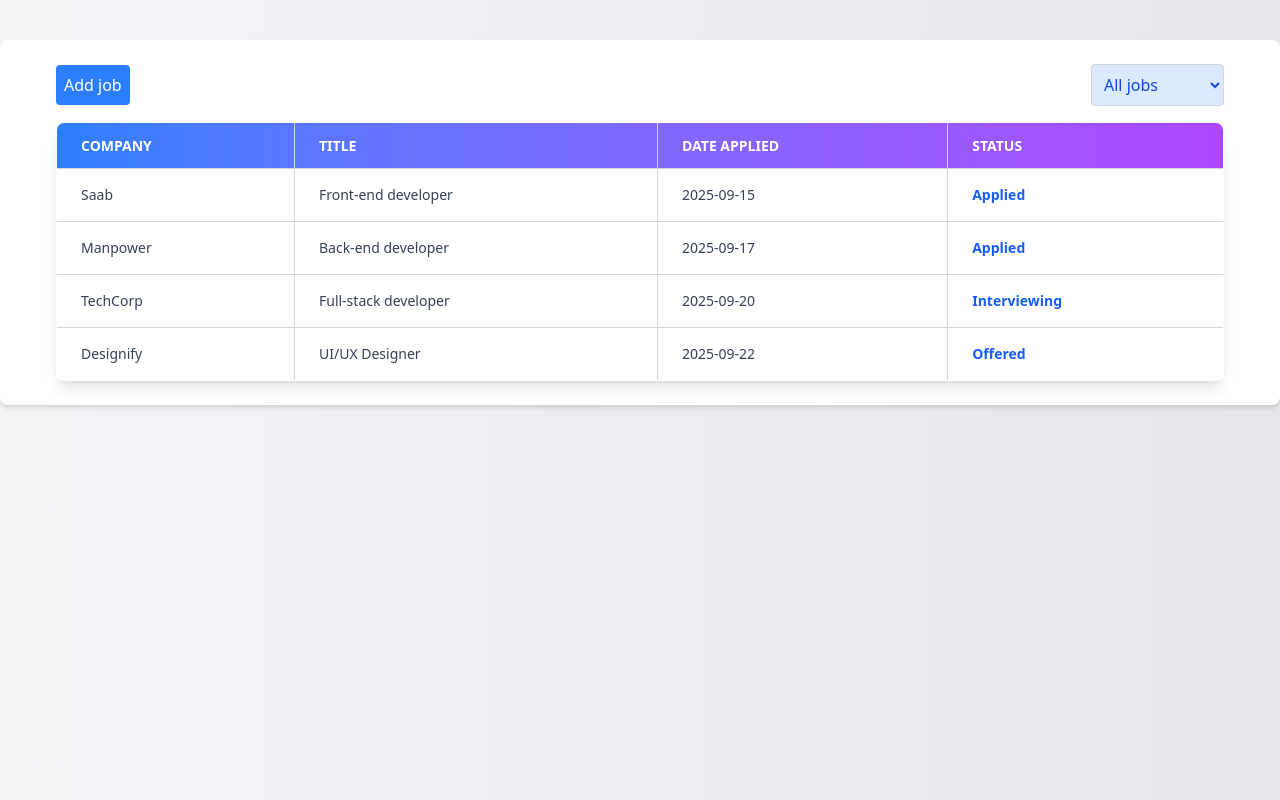
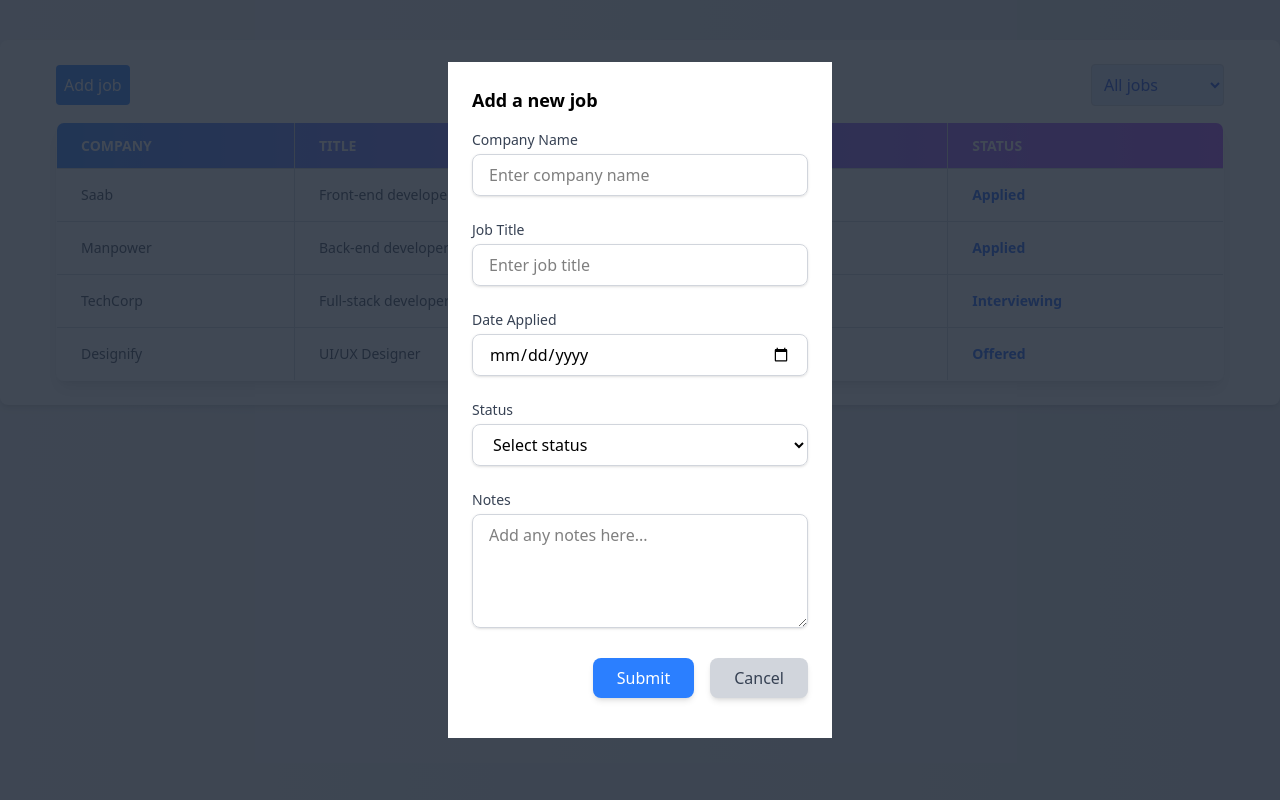
Before and after one commit to andols-dev/job-tracker, a React (Vite) app: page / in a window 1280 px wide. Both pictures are taken after a click on the button "Add job". Built offline with nearby package versions, Linux system fonts and the light colour scheme.

Commit message:
ad  modal and form

```diff
--- a/src/App.css
+++ b/src/App.css
@@ -1,2 +1,6 @@
 
 @import "tailwindcss";
+
+button,select {
+    cursor: pointer;
+}
--- a/src/components/JobListTable.tsx
+++ b/src/components/JobListTable.tsx
@@ -8,6 +8,9 @@
 
 const JobListTable: React.FC<JobListProps> = ({ jobList }) => {
   const [filter, setFilter] = useState<string>('');
+  const [isModalShowing, setIsModalShowing] = useState(false);
+
+
 
   const filteredJobs = useMemo(() => {
     return jobList.filter(job => (filter ? Status[job.status] === filter : true));
@@ -18,7 +21,7 @@
       <div className="max-w-screen-xl mx-auto px-4 sm:px-6 lg:px-8">
 
         <div className="flex justify-between items-center mb-4">
-        <div className="p-2 bg-blue-500 text-white rounded hover:bg-blue-600"><button>Add job</button></div>
+        <div className="p-2 bg-blue-500 text-white rounded hover:bg-blue-600"><button onClick={() => setIsModalShowing(true)}>Add job</button></div>
           <select
             value={filter}
             onChange={(e) => setFilter(e.target.value)}
@@ -55,6 +58,89 @@
           </tbody>
         </table>
       </div>
+
+      {isModalShowing && (
+  <div
+    className="modal modal-open fixed inset-0 flex items-center justify-center bg-gray-800"
+    style={{ backgroundColor: 'rgba(31, 41, 55, 0.85)' }} // Custom background opacity
+  >
+    <div className="modal-box w-96 bg-white p-6">
+      <h3 className="font-bold text-lg">Add a new job</h3>
+      <form className="py-4 space-y-6">
+  <div>
+    <label htmlFor="companyName" className="block text-sm font-medium text-gray-700">Company Name</label>
+    <input
+      type="text"
+      id="companyName"
+      name="companyName"
+      className="w-full mt-1 px-4 py-2 border border-gray-300 rounded-lg shadow-sm focus:ring-2 focus:ring-blue-500 focus:outline-none"
+      placeholder="Enter company name"
+    />
+  </div>
+  <div>
+    <label htmlFor="jobTitle" className="block text-sm font-medium text-gray-700">Job Title</label>
+    <input
+      type="text"
+      id="jobTitle"
+      name="jobTitle"
+      className="w-full mt-1 px-4 py-2 border border-gray-300 rounded-lg shadow-sm focus:ring-2 focus:ring-blue-500 focus:outline-none"
+      placeholder="Enter job title"
+    />
+  </div>
+  <div>
+    <label htmlFor="dateApplied" className="block text-sm font-medium text-gray-700">Date Applied</label>
+    <input
+      type="date"
+      id="dateApplied"
+      name="dateApplied"
+      className="w-full mt-1 px-4 py-2 border border-gray-300 rounded-lg shadow-sm focus:ring-2 focus:ring-blue-500 focus:outline-none"
+    />
+  </div>
+  <div>
+    <label htmlFor="status" className="block text-sm font-medium text-gray-700">Status</label>
+    <select
+      id="status"
+      name="status"
+      className="w-full mt-1 px-4 py-2 border border-gray-300 rounded-lg shadow-sm focus:ring-2 focus:ring-blue-500 focus:outline-none"
+    >
+      <option value="">Select status</option>
+      {Object.keys(Status)
+        .filter((key) => isNaN(Number(key)))
+        .map((status) => (
+          <option key={status} value={status}>{status}</option>
+        ))}
+    </select>
+  </div>
+  <div>
+    <label htmlFor="notes" className="block text-sm font-medium text-gray-700">Notes</label>
+    <textarea
+      id="notes"
+      name="notes"
+      rows={4}
+      className="w-full mt-1 px-4 py-2 border border-gray-300 rounded-lg shadow-sm focus:ring-2 focus:ring-blue-500 focus:outline-none"
+      placeholder="Add any notes here..."
+    ></textarea>
+  </div>
+  <div className="modal-action flex justify-end space-x-4">
+    <button
+      type="submit"
+      className="px-6 py-2 bg-blue-500 text-white rounded-lg shadow-md hover:bg-blue-600 focus:ring-2 focus:ring-blue-500 focus:outline-none"
+    >
+      Submit
+    </button>
+    <button
+      type="button"
+      className="px-6 py-2 bg-gray-300 text-gray-700 rounded-lg shadow-md hover:bg-gray-400 focus:ring-2 focus:ring-gray-400 focus:outline-none"
+      onClick={() => setIsModalShowing(false)}
+    >
+      Cancel
+    </button>
+  </div>
+</form>
+    </div>
+  </div>
+)}
+
     </>
   )
 }
--- a/tailwind.config.js
+++ b/tailwind.config.js
@@ -0,0 +1,14 @@
+// use daisyui
+/** @type {import('tailwindcss').Config} */
+const daisyui = require("daisyui");
+const tailwindcss = require("tailwindcss");
+const autoprefixer = require("autoprefixer");
+
+const tailwindConfig = {
+  content: ["./src/**/*.{html,js,ts,jsx,tsx}"],
+  theme: {
+    extend: {},
+  },
+  plugins: [tailwindcss, autoprefixer, daisyui],
+  darkMode: "class",
+};
```
